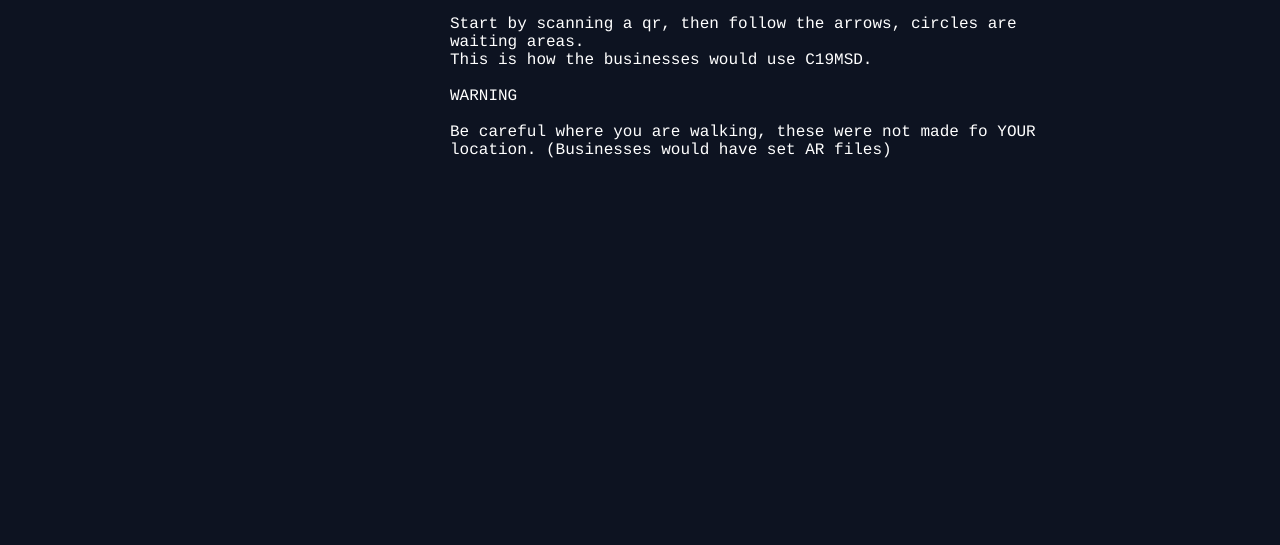
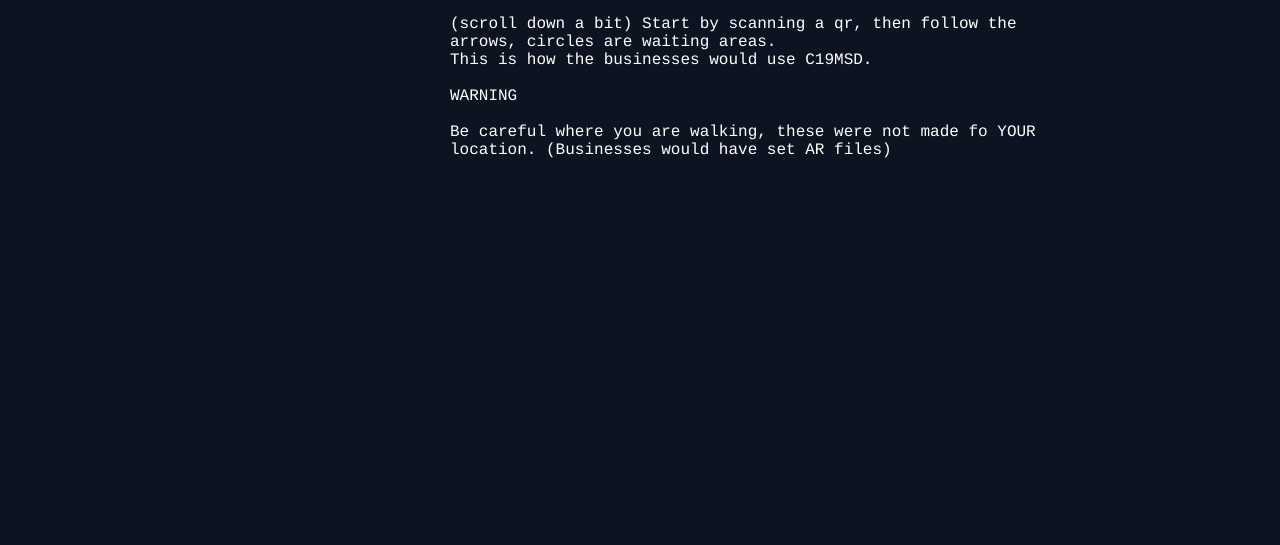
Before and after one commit to DhruvCS/C19MSD, a plain HTML site: page try.html in a window 1280 px wide. Shown: the part 252-797 px from the top of the page. Drawn offline with Linux system fonts and the light colour scheme.

Commit message:
Update try.html

```diff
--- a/try.html
+++ b/try.html
@@ -30,7 +30,7 @@
     <div class="banner">
         <div class="app-text">
             <h1>The Final Product</h1>
-            <p><br> Start by scanning a qr, then follow the arrows, circles are waiting areas.<br>This is how the businesses would use C19MSD.<br> <br>WARNING<br><br>Be careful where you are walking, these were not made fo YOUR location. (Businesses would
+            <p><br> (scroll down a bit) Start by scanning a qr, then follow the arrows, circles are waiting areas.<br>This is how the businesses would use C19MSD.<br> <br>WARNING<br><br>Be careful where you are walking, these were not made fo YOUR location. (Businesses would
                 have set AR files)</p>
         </div>
     </div>
```
